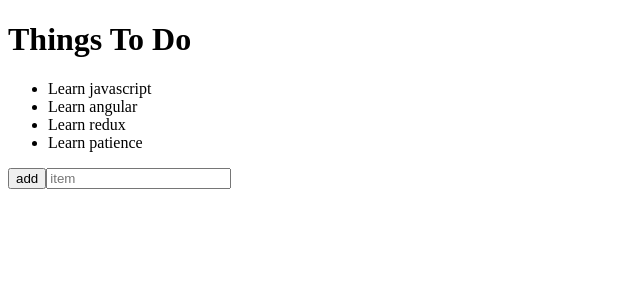
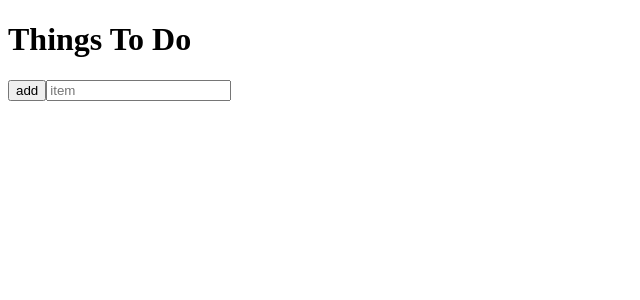
Before and after one commit to sonukapoor/angular-webinar-may-2017, an Angular app: page / in a window 1280 px wide. Shown: the top 300 px of the page, without its empty margins (0-640 px from the left). Built offline with nearby package versions, Linux system fonts and the light colour scheme.

Commit message:
Added service

```diff
--- a/package.json
+++ b/package.json
@@ -35,10 +35,11 @@
     "karma": "~1.4.1",
     "karma-chrome-launcher": "~2.1.1",
     "karma-cli": "~1.0.1",
+    "karma-coverage-istanbul-reporter": "^0.2.0",
     "karma-jasmine": "~1.1.0",
     "karma-jasmine-html-reporter": "^0.2.2",
-    "karma-coverage-istanbul-reporter": "^0.2.0",
     "protractor": "~5.1.0",
+    "rxjs": "^5.4.0",
     "ts-node": "~2.0.0",
     "tslint": "~4.5.0",
     "typescript": "~2.2.0"
--- a/src/app/app.component.html
+++ b/src/app/app.component.html
@@ -1,3 +1,3 @@
 <h1>{{title}}</h1>
-<app-to-do-list [thingsToDo]="thingsToDo"></app-to-do-list>
+<app-to-do-list></app-to-do-list>
 <app-generic-input (newItem)="onNewItem($event)"></app-generic-input>
--- a/src/app/app.component.ts
+++ b/src/app/app.component.ts
@@ -1,4 +1,5 @@
 import { Component } from '@angular/core';
+import { ToDoService } from './to-do.service';
 
 @Component({
   selector: 'app-root',
@@ -7,21 +8,18 @@ import { Component } from '@angular/core';
 })
 export class AppComponent {
   title = 'Things To Do';
-  thingsToDo = [
-    'Learn JavaScript',
-    'Learn Angular',
-    'Learn Redux',
-    'Learn Patience'
-  ];
+
   thingsCompleted = [
     'Learn TypeScript'
   ];
 
+  constructor(private todoService: ToDoService) {}
+
   onNewItem(item: string) {
-    this.thingsToDo.push(item);
+    this.todoService.addItem(item);
   }
 
-  summary(): string {
-    return `${this.thingsToDo.length} to do / ${this.thingsCompleted.length} done`;
-  }
+  // summary(): string {
+  //   return `${this.thingsToDo.length} to do / ${this.thingsCompleted.length} done`;
+  // }
 }
--- a/src/app/app.module.ts
+++ b/src/app/app.module.ts
@@ -7,6 +7,8 @@ import { AppComponent } from './app.component';
 import { ToDoListComponent } from './to-do-list/to-do-list.component';
 import { GenericInputComponent } from './generic-input/generic-input.component';
 import { TitlecasePipe } from './titlecase.pipe';
+
+import { ToDoService } from './to-do.service';
 
 @NgModule({
   declarations: [
@@ -20,7 +22,7 @@ import { TitlecasePipe } from './titlecase.pipe';
     FormsModule,
     HttpModule
   ],
-  providers: [],
+  providers: [ToDoService],
   bootstrap: [AppComponent]
 })
 export class AppModule { }
--- a/src/app/to-do-list/to-do-list.component.ts
+++ b/src/app/to-do-list/to-do-list.component.ts
@@ -1,4 +1,5 @@
 import { Component, OnInit, Input } from '@angular/core';
+import { ToDoService } from '../to-do.service';
 
 @Component({
   selector: 'app-to-do-list',
@@ -7,11 +8,17 @@ import { Component, OnInit, Input } from '@angular/core';
 })
 export class ToDoListComponent implements OnInit {
 
-  @Input() thingsToDo: string[];
+  thingsToDo: string[];
 
-  constructor() { }
+  constructor(private toDoService: ToDoService) {
+
+   }
 
   ngOnInit() {
+    //this.thingsToDo = this.toDoService.getTasks();
+    this.toDoService.getTasks().subscribe((newItems) => {
+      this.thingsToDo = newItems;
+    });
   }
 
 }
--- /dev/null
+++ b/src/app/to-do.service.ts
@@ -0,0 +1,22 @@
+import { Injectable } from '@angular/core';
+import { BehaviorSubject } from 'rxjs/BehaviorSubject';
+
+@Injectable()
+export class ToDoService {
+
+  changes: BehaviorSubject<string[]> = new BehaviorSubject([]);
+  thingsToDo: string [] = [];
+  constructor() { }
+
+  addItem(item:string) {
+    this.thingsToDo.push(item);
+    this.changes.next(this.thingsToDo);
+  }
+
+  getTasks() {
+    return this.changes;
+    //return this.thingsToDo;
+    // Return some kind of EventEmitter
+  }
+
+}
```
Also changed, not shown: 1 other file (tests, documents, lock files or other folders).
